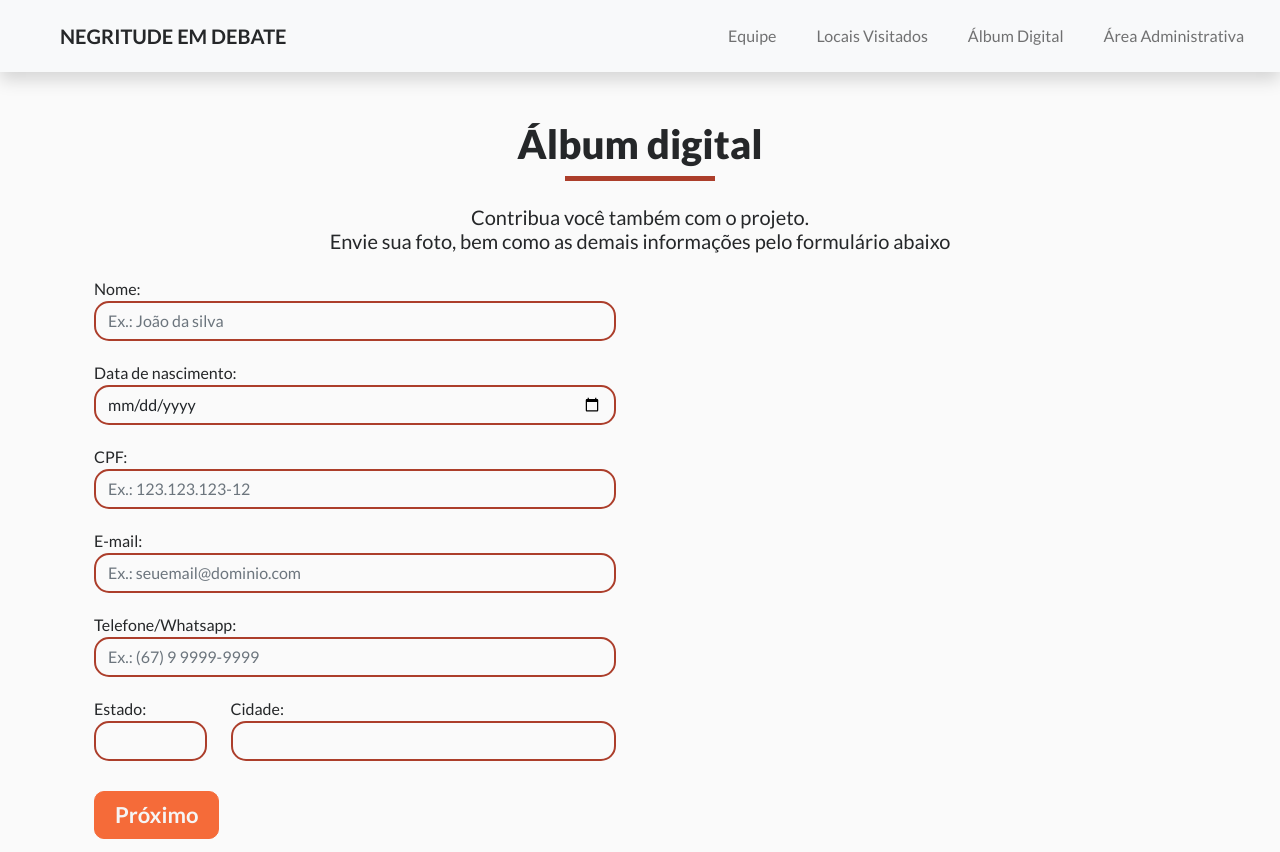
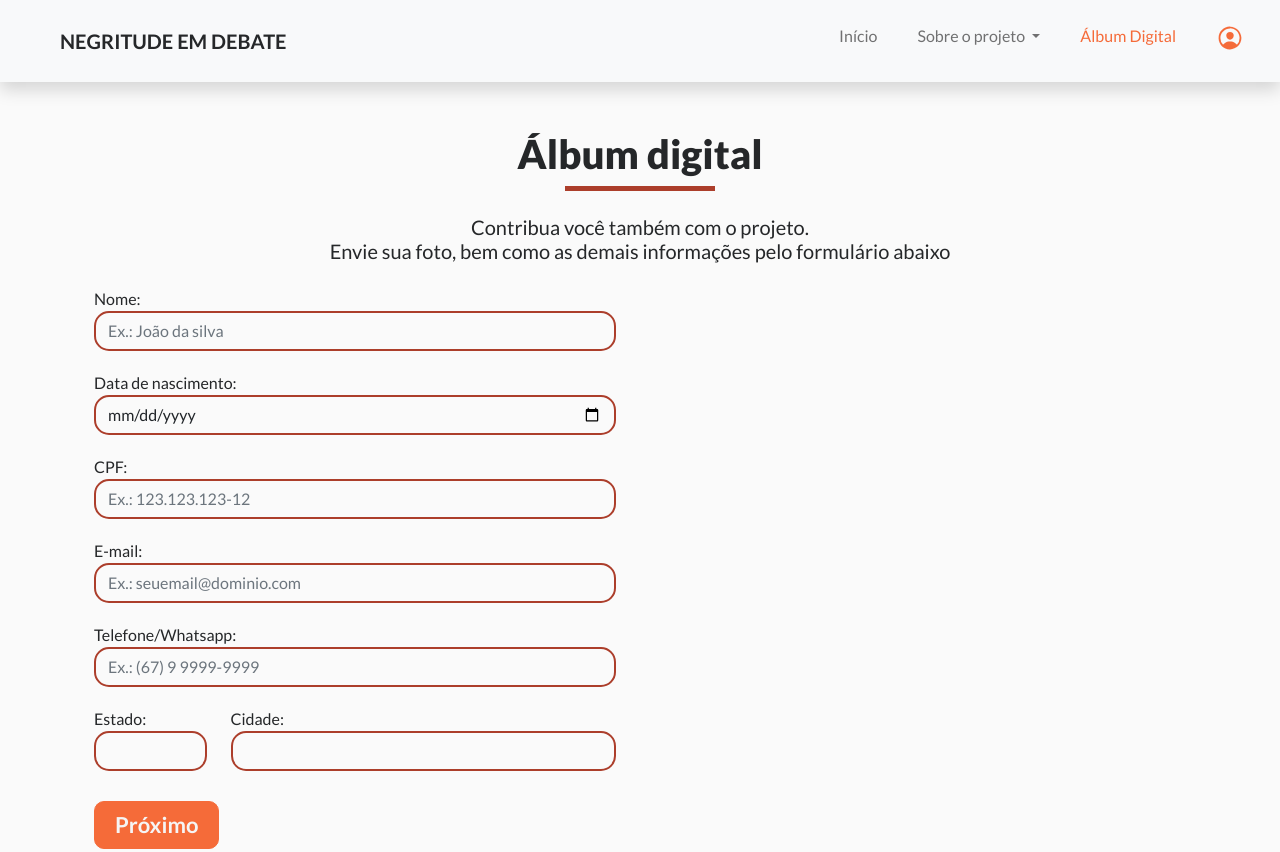
Before and after one commit to JuliandroR/trabalho-web-3, a website: page app/web/pages/form.html in a window 1280 px wide. Shown: the top 852 px of the page. Drawn offline with nearby package versions, Linux system fonts and the light colour scheme.

Commit message:
Update header. Fix file directories

```diff
--- a/app/web/css/global.css
+++ b/app/web/css/global.css
@@ -222,3 +222,7 @@ footer ion-icon {
   font-size: 14px;
   line-height: 1.25;
 }
+
+.nav-link.active {
+  color: #F56B39;
+}
--- a/app/web/pages/form.html
+++ b/app/web/pages/form.html
@@ -35,37 +35,40 @@
   </head>
 
   <body>
-    <header
-      class="navbar navbar-expand-lg navbar-light bg-light p-3 ps-5 shadow"
-    >
+    <header class="navbar navbar-expand-lg navbar-light bg-light p-3 ps-5 shadow">
       <div class="container-fluid">
-        <a class="navbar-brand" href="/"
-          ><strong>NEGRITUDE EM DEBATE</strong></a
-        >
-        <button
-          class="navbar-toggler"
-          type="button"
-          data-bs-toggle="collapse"
-          data-bs-target="#navbarText"
-          aria-controls="navbarText"
-          aria-expanded="false"
-          aria-label="Toggle navigation"
-        >
+        <a class="navbar-brand" href="/"><strong>NEGRITUDE EM DEBATE</strong></a>
+        <button class="navbar-toggler" type="button" data-bs-toggle="collapse" data-bs-target="#navbarText"
+          aria-controls="navbarText" aria-expanded="false" aria-label="Toggle navigation">
           <span class="navbar-toggler-icon"></span>
         </button>
         <nav class="collapse navbar-collapse" id="navbarText">
           <ul class="navbar-nav ms-auto">
             <li class="nav-item ms-4">
-              <a class="nav-link" href="/#equip">Equipe</a>
+              <a class="nav-link" href="/">Início</a>
+            </li>
+            <li class="nav-item dropdown ms-4">
+              <a class="nav-link dropdown-toggle" href="#" id="navbarDropdown" role="button" data-bs-toggle="dropdown"
+                aria-expanded="false">
+                Sobre o projeto
+              </a>
+              <ul class="dropdown-menu" aria-labelledby="navbarDropdown">
+                <li><a class="dropdown-item" href="/about.html#historia">História</a></li>
+                <li><a class="dropdown-item" href="/about.html#equipe">Conheça a equipe</a></li>
+                <li>
+                  <hr class="dropdown-divider">
+                </li>
+                <li><a class="dropdown-item" href="/#actions">Conheça as ações do projeto</a></li>
+              </ul>
+            </li>
+
+            <li class="nav-item ms-4">
+              <a class="nav-link active" href="./form.html">Álbum Digital</a>
             </li>
             <li class="nav-item ms-4">
-              <a class="nav-link" href="/#locations">Locais Visitados</a>
-            </li>
-            <li class="nav-item ms-4">
-              <a class="nav-link" href="./form.html">Álbum Digital</a>
-            </li>
-            <li class="nav-item ms-4">
-              <a class="nav-link" href="/login.html">Área Administrativa</a>
+              <a class="nav-link" href="./login.html" title="Acessar ambiente administrativo">
+                <ion-icon name="person-circle-outline" style="color: #f56b39; font-size: 28px;"></ion-icon>
+              </a>
             </li>
           </ul>
         </nav>
```
Also changed, not shown: app/web/index.html (+33 -10 lines), app/web/pages/about.html (+25 -22 lines), app/web/css/about.css (renamed from app/web/pages/css/about.css).
